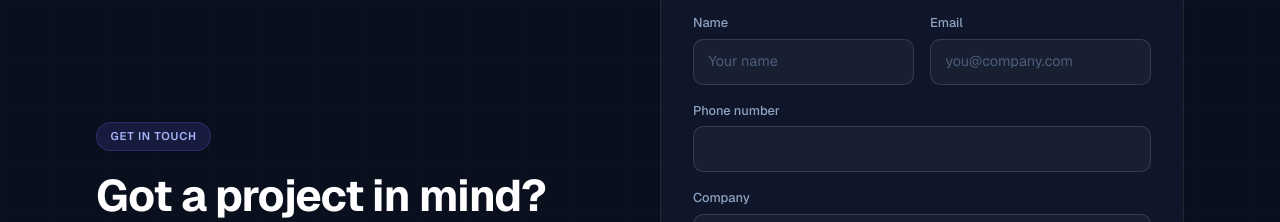
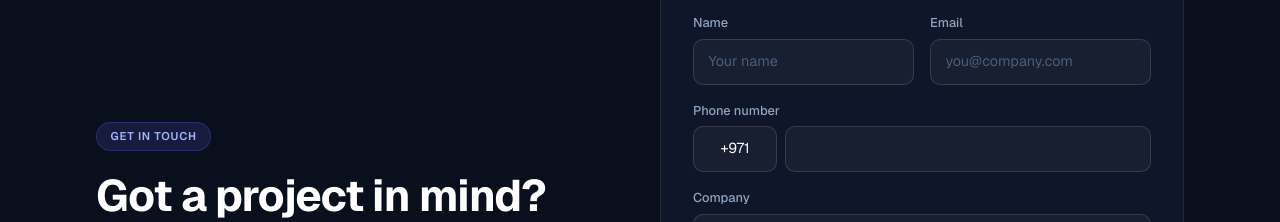
Before and after one commit to issei007-ai/unexusai, a Next.js app: page / in a window 1280 px wide. Shown: the part 7740-7962 px from the top of the page. Built offline with nearby package versions, Linux system fonts and the light colour scheme.

Commit message:
Add manually-typed country-code box to phone field
Split PhoneField into a typable country-code input (default +971) and the
number, combined into a hidden phone value so leads stay one clean field.

Co-Authored-By: Claude Opus 4.8 <noreply@anthropic.com>

```diff
--- a/src/components/ui/PhoneField.tsx
+++ b/src/components/ui/PhoneField.tsx
@@ -1,21 +1,48 @@
+"use client";
+import { useState } from "react";
+
 /**
- * Phone number input. Plain single field (with country code typed inline),
- * lightly validated to look like a phone number to reduce false leads.
+ * Phone input with a separate, manually-typable country-code box (not a
+ * selector). The two visible fields are combined into a hidden `phone` input
+ * so the lead arrives as one value, e.g. "+971 50 123 4567".
  */
 export default function PhoneField({ required = true }: { required?: boolean }) {
+  const [cc, setCc] = useState("+971");
+  const [num, setNum] = useState("");
+  const combined = `${cc.trim()} ${num.trim()}`.trim();
+
   return (
     <div>
       <label className="form-label">Phone number</label>
+      <div className="flex gap-2">
         <input
           className="form-input"
-        name="phone"
           type="tel"
           inputMode="tel"
           autoComplete="off"
+          aria-label="Country code"
+          value={cc}
+          onChange={(e) => setCc(e.target.value)}
+          placeholder="+971"
+          pattern="\+?[0-9]{1,4}"
+          title="Country code, e.g. +971"
+          style={{ width: 84, flexShrink: 0, textAlign: "center" }}
+        />
+        <input
+          className="form-input"
+          type="tel"
+          inputMode="tel"
+          autoComplete="off"
+          aria-label="Phone number"
+          value={num}
+          onChange={(e) => setNum(e.target.value)}
           required={required}
-        pattern="[0-9 ()+\-]{6,20}"
+          pattern="[0-9 ()\-]{6,20}"
           title="Enter a valid phone number"
+          style={{ flex: 1 }}
         />
+      </div>
+      <input type="hidden" name="phone" value={combined} />
     </div>
   );
 }
```
Lines whose indentation alone changed are shown as unchanged.
